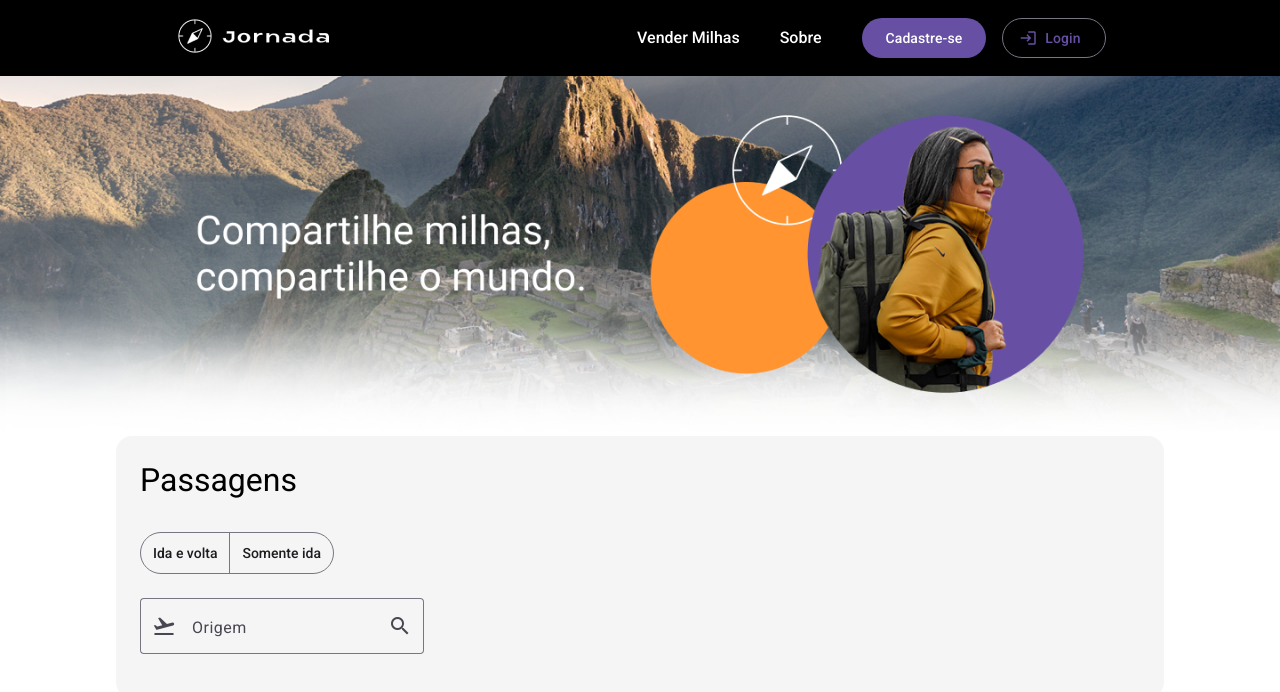
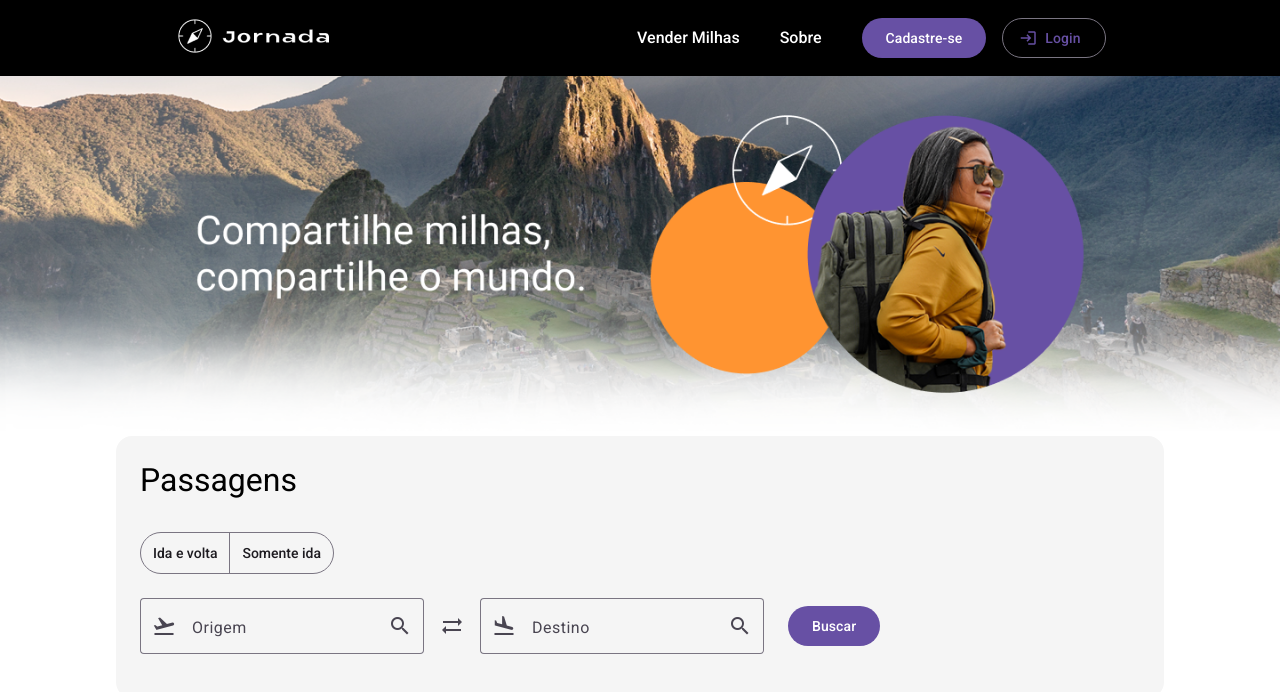
Before and after one commit to antonio-evaldo/4490-jornada-milhas-angular-material, an Angular app: page / in a window 1280 px wide. Shown: the top 692 px of the page. Built offline with nearby package versions, Linux system fonts and the light colour scheme.

Commit message:
Vídeo 4.3 - Finalizando os inputs

```diff
--- a/src/app/form-busca-passagens/form-busca-passagens.component.html
+++ b/src/app/form-busca-passagens/form-busca-passagens.component.html
@@ -16,6 +16,27 @@
 
         <mat-icon matSuffix>search</mat-icon>
       </mat-form-field>
+
+      <button
+        mat-icon-button
+        matTooltip="Trocar origem e destino"
+        class="botao-trocar"
+        type="button"
+        aria-label="Trocar origem e destino"
+      >
+        <mat-icon>sync_alt</mat-icon>
+      </button>
+
+      <mat-form-field class="campo-destino" appearance="outline">
+        <mat-icon matPrefix>flight_land</mat-icon>
+
+        <mat-label>Destino</mat-label>
+        <input matInput>
+
+        <mat-icon matSuffix>search</mat-icon>
+      </mat-form-field>
+
+      <button mat-flat-button class="botao-buscar">Buscar</button>
     </div>
   </form>
 </section>
--- a/src/app/form-busca-passagens/form-busca-passagens.component.ts
+++ b/src/app/form-busca-passagens/form-busca-passagens.component.ts
@@ -3,10 +3,12 @@ import { MatButtonToggleModule } from '@angular/material/button-toggle';
 import { MatFormFieldModule } from '@angular/material/form-field';
 import { MatInputModule } from '@angular/material/input';
 import { MatIconModule } from '@angular/material/icon';
+import { MatButtonModule } from '@angular/material/button';
+import { MatTooltipModule } from '@angular/material/tooltip';
 
 @Component({
   selector: 'app-form-busca-passagens',
-  imports: [MatButtonToggleModule, MatFormFieldModule, MatInputModule, MatIconModule],
+  imports: [MatButtonToggleModule, MatFormFieldModule, MatInputModule, MatIconModule, MatButtonModule, MatTooltipModule],
   templateUrl: './form-busca-passagens.component.html',
   styleUrl: './form-busca-passagens.component.scss'
 })
```
